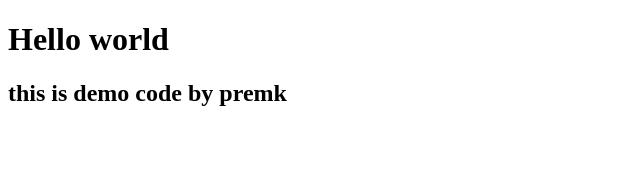
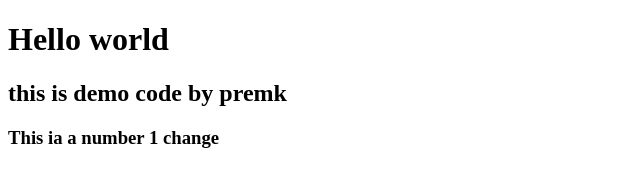
Before and after one commit to prem123/spinnaker-demo-app, a plain HTML site: page index.html in a window 1280 px wide. Shown: the whole page, without its empty margins (0-640 px from the left). Drawn offline with Linux system fonts and the light colour scheme.

Commit message:
Update index.html

```diff
--- a/index.html
+++ b/index.html
@@ -9,6 +9,7 @@
 <body>
     <h1> Hello world </h1>
     <h2> this is demo code by premk </h2>
+    <h3> This ia a number 1 change </h3>
 
 </body>
 </html>
```
